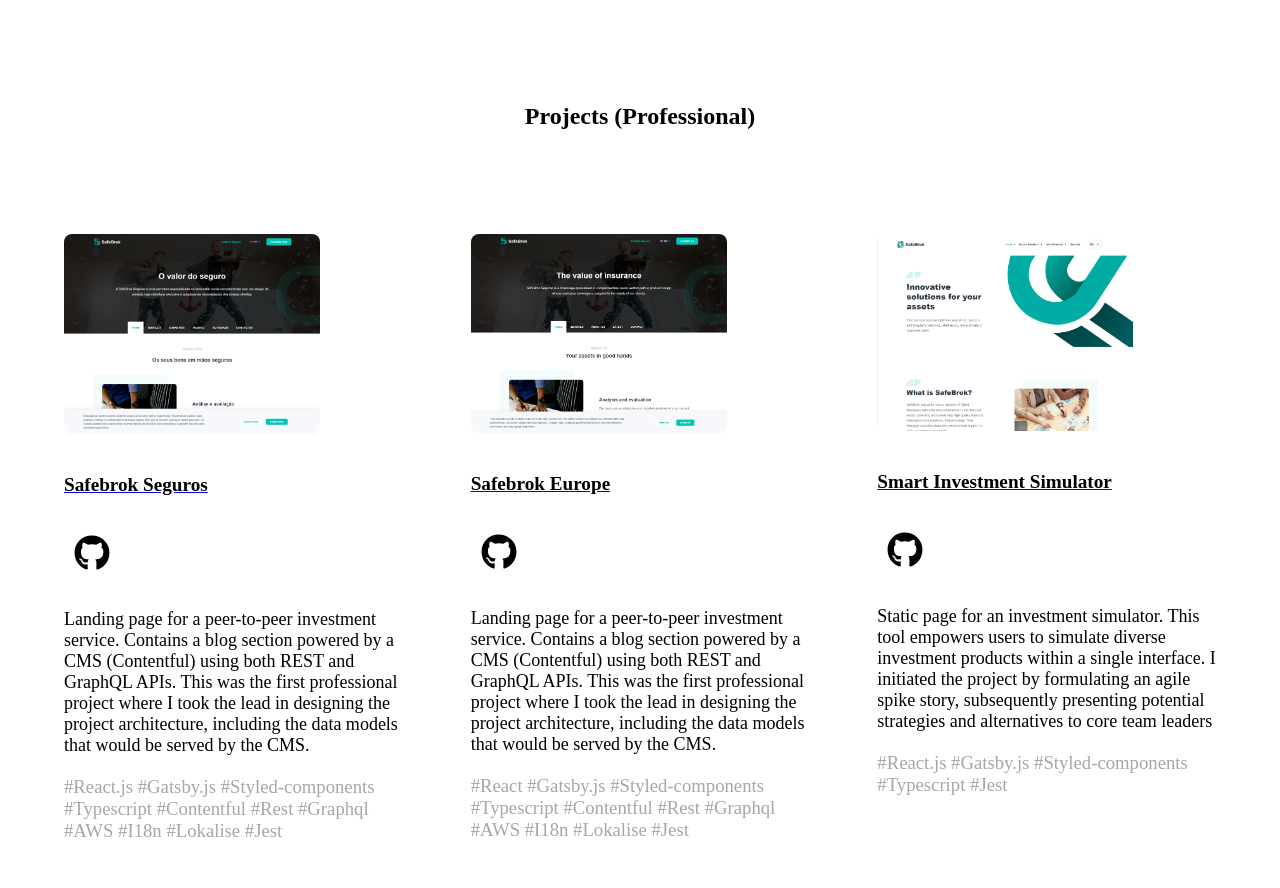
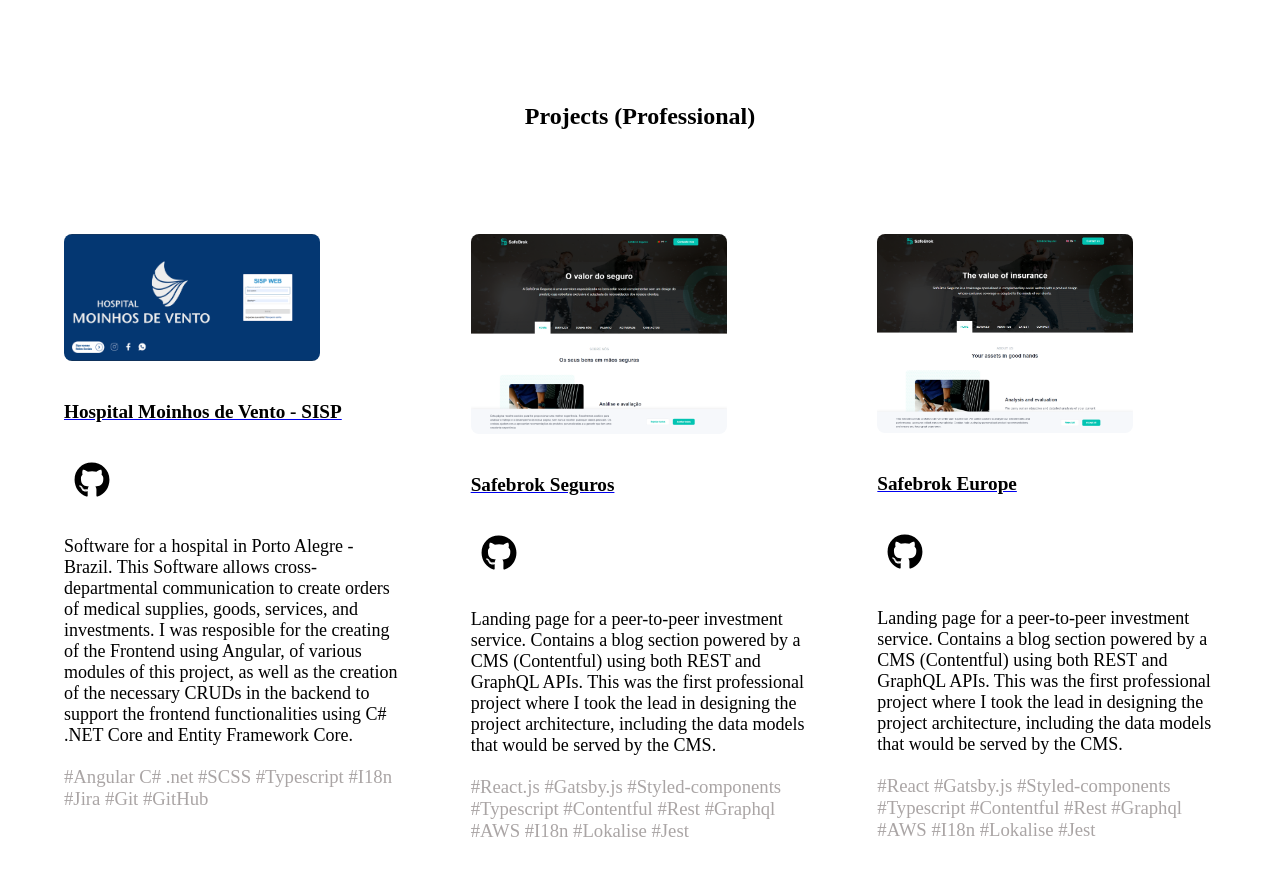
Before and after one commit to vitordalbemcosta/portifolio, a Gatsby site: page /projects in a window 1280 px wide. Shown: the top 888 px of the page. Built offline with nearby package versions, Linux system fonts and the light colour scheme; Gatsby itself is replaced by a stand-in of ours.

Commit message:
pequena atualizacao do meu portfolio

```diff
--- a/src/pageComponents/Home/index.jsx
+++ b/src/pageComponents/Home/index.jsx
@@ -18,9 +18,9 @@
           >
             <Heading>Hi! I'm Vitor Dalbem Costa</Heading>
             <SubHeading>
-              Frontend developer. Problem-solver, planner, doer.
+              FullStack Dev. Problem-solver, planner, doer.
             </SubHeading>
-
+            <Typist.Delay ms={500} />
             <a href="vitor-dalbem.pdf" download="vitor-dalbem.pdf">
               <StyledButton color="orange">Download my CV</StyledButton>
             </a>
--- a/src/utils/professionalProjectsDatal.js
+++ b/src/utils/professionalProjectsDatal.js
@@ -3,10 +3,22 @@
 import safebrokEuropeImage from "../images/safebrok-europe.png";
 import safebrokPtImage from "../images/safebrok-pt.png";
 import simulatorImage from "../images/simulator.png";
+import hmvImage from "../images/hmv.png";
 
 const professionalProjectsData = [
   {
     id: 1,
+    title: "Hospital Moinhos de Vento - SISP",
+    image: hmvImage,
+    link: "https://sispappdev.codefi.com.br/auth/login",
+    repository: "https://github.com/AgroBICodefi",
+    details:
+      "Software for a hospital in Porto Alegre - Brazil. This Software allows cross-departmental communication to create orders of medical supplies, goods, services, and investments. I was resposible for the creating of the Frontend using Angular, of various modules of this project, as well as the creation of the necessary CRUDs in the backend to support the frontend functionalities using C# .NET Core and Entity Framework Core.",
+    technologies:
+      "#Angular C# .net  #SCSS #Typescript #I18n #Jira #Git #GitHub",
+  },
+  {
+    id: 2,
     title: "Safebrok Seguros",
     image: safebrokPtImage,
     link: "https://www.safebrok.com",
@@ -17,7 +29,7 @@
       "#React.js #Gatsby.js #Styled-components #Typescript #Contentful #Rest #Graphql #AWS #I18n #Lokalise #Jest",
   },
   {
-    id: 2,
+    id: 3,
     title: "Safebrok Europe",
     image: safebrokEuropeImage,
     link: "https://www.safebrokeurope.com",
@@ -28,7 +40,7 @@
       "#React #Gatsby.js #Styled-components #Typescript #Contentful #Rest #Graphql #AWS #I18n #Lokalise #Jest",
   },
   {
-    id: 3,
+    id: 4,
     title: "Smart Investment Simulator",
     image: simulatorImage,
     link: "https://smartinvestmentsimulator.com/en/",
@@ -38,7 +50,7 @@
     technologies: "#React.js #Gatsby.js #Styled-components #Typescript #Jest",
   },
   {
-    id: 4,
+    id: 5,
     title: "Neowintech Website",
     image: neowintechImage,
     link: "https://neowintech.com/",
@@ -49,7 +61,7 @@
       "#React.js #Gatsby.js #Tailwindcss #Typescript #React-intl #d3",
   },
   {
-    id: 5,
+    id: 6,
     title: "My Sunday Marketplace",
     image: sundayMktpImage,
     link: "https://mysundaymarketplace.com/en/",
```
Also changed, not shown: src/pageComponents/About/index.jsx (+4 -4 lines), src/images/hmv.png (added), 1 other file.
